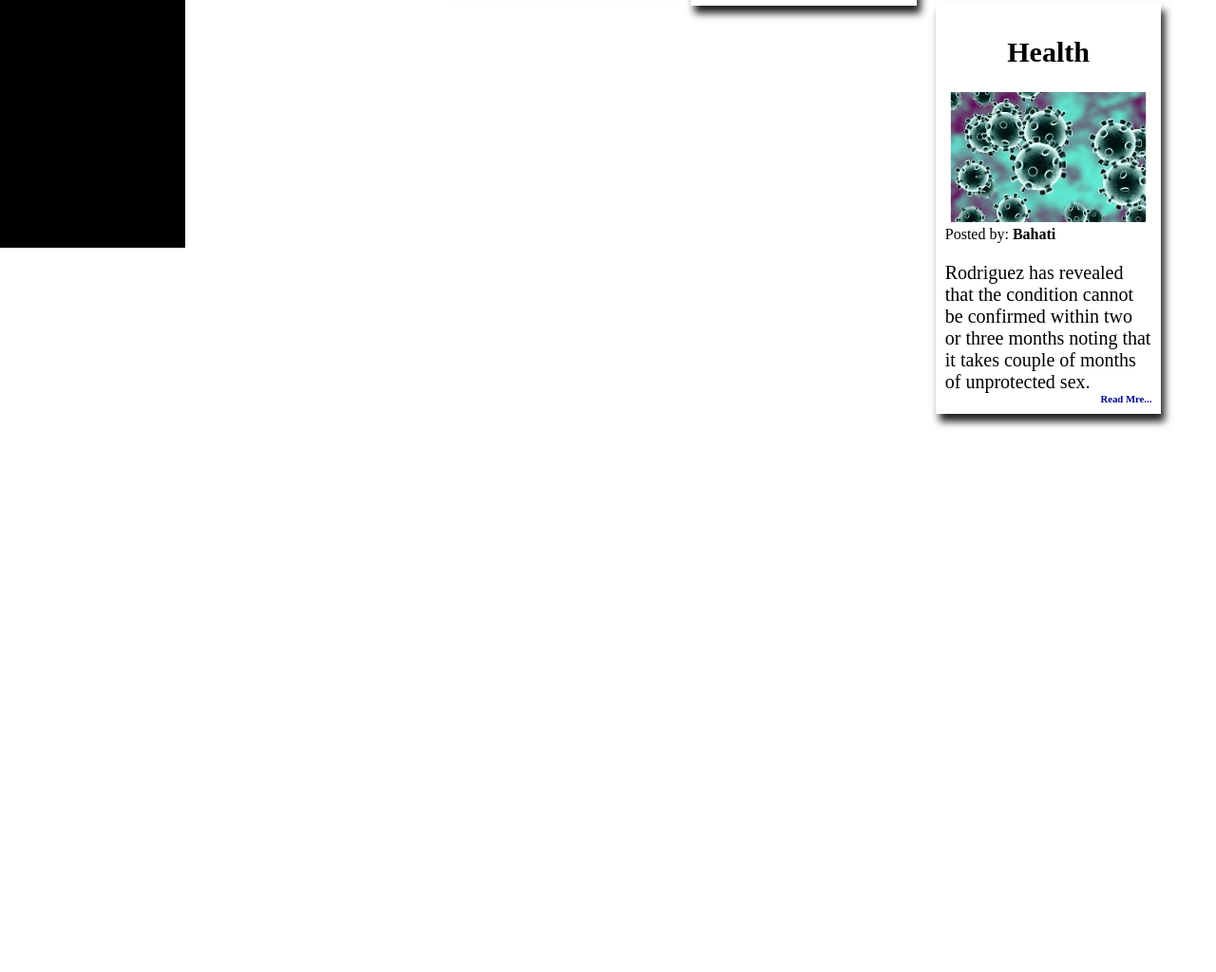
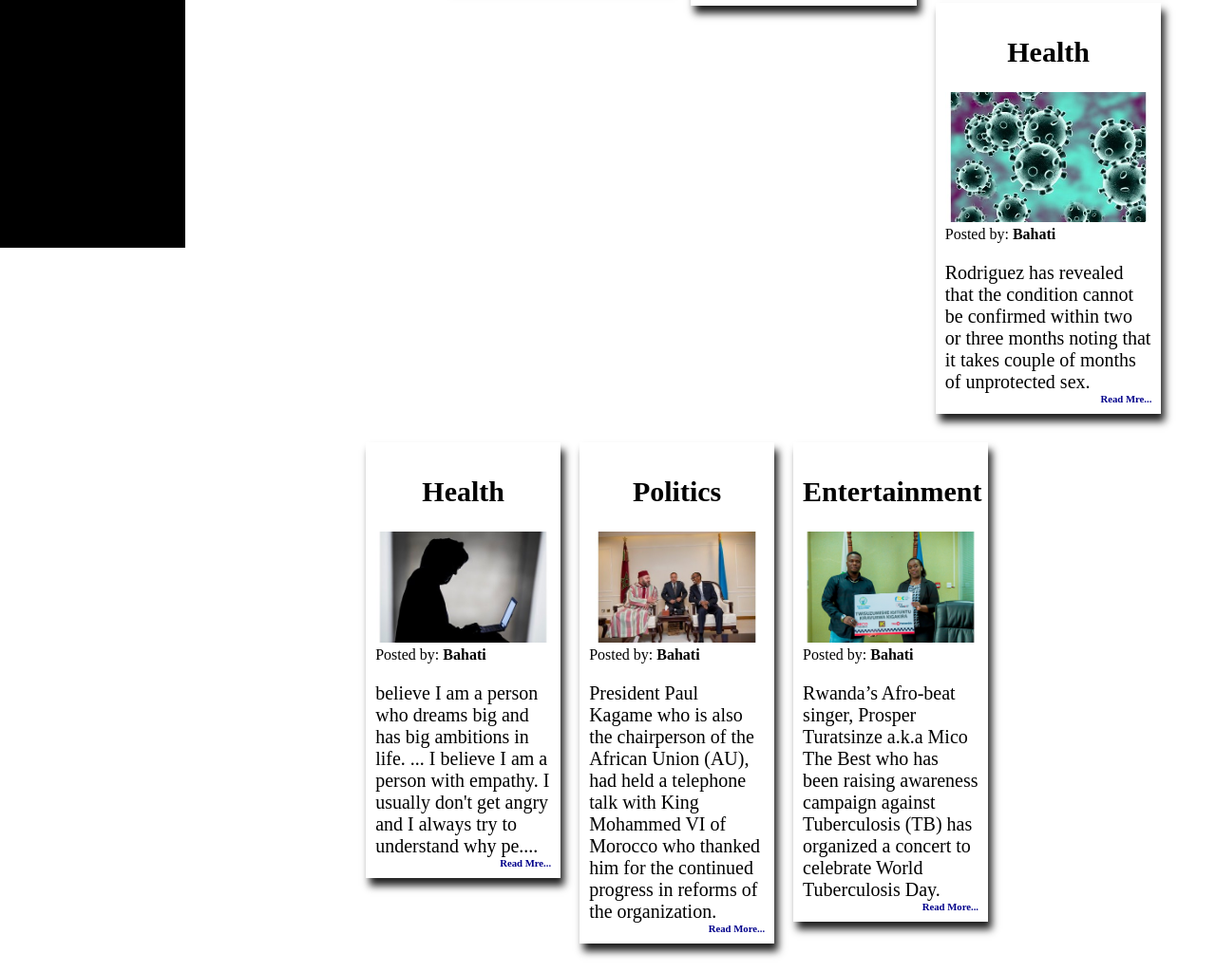
Before and after one commit to Bahati2020/Blop_post, a plain HTML site: page index.html in a window 1280 px wide. Shown: the part 654-1678 px from the top of the page at 95% size. Before the commit the page ends 1110 px from the top, so only its background shows below. Drawn offline with Linux system fonts and the light colour scheme.

Commit message:
upadted index

```diff
--- a/index.html
+++ b/index.html
@@ -108,6 +108,37 @@
 
 
                 </div>
+                <div class="post-holder">
+                    <div class="post">
+                        <h2 style="text-align: center; font-size: 30px;"> Health</h2>
+                        <a href="Pages/technologyDetail.html">
+                            <img src="./Images/hacker.JPG" class="post-photo"></a>
+                        <p class="par1"> Posted by: <b> Bahati</b></p>
+                        <p class="par2"> believe I am a person who dreams big and has big ambitions in life. ... I believe I am a person with empathy. I usually don't get angry and I always try to understand why pe....</p>
+                        <a href="Pages/healthDetail.html" style="text-decoration: none;"> <h6 class="readmore">Read mre...</h6></a>
+
+
+                    </div>
+                    <div class="post">
+                        <h2 style="text-align: center; font-size: 30px;"> Politics</h2>
+                        <a href="Pages/politiDetail.html">
+                            <img src="./Images/pol1.JPG" class="post-photo"></a>
+                        <p class="par1"> Posted by: <b> Bahati</b></p>
+                        <p class="par2">President Paul Kagame who is also the chairperson of the African Union (AU), had held a telephone talk with King Mohammed VI of Morocco who thanked him for the continued progress in reforms of the organization. </p>
+                          <a href="Pages/politiDetail.html" style="text-decoration: none;"> <h6 class="readmore">Read more...</h6></a>
+
+
+                    </div>
+                    <div class="post">
+                        <h2 style="text-align: center; font-size: 30px;"> Entertainment</h2>
+                        <a href="Pages/entertainDetail.html">
+                            <img src="./Images/ent1.png" class="post-photo"></a>
+                        <p class="par1"> Posted by: <b> Bahati</b></p>
+                        <p class="par2">Rwanda’s Afro-beat singer, Prosper Turatsinze a.k.a Mico The Best who has been raising awareness campaign against Tuberculosis (TB) has organized a concert to celebrate World Tuberculosis Day.
+                        </p> <a href="Pages/entertainDetail.html" style="text-decoration: none;"> <h6 class="readmore">Read more...</h6></a>
+
+
+                    </div>
 
 
               </div>
```
